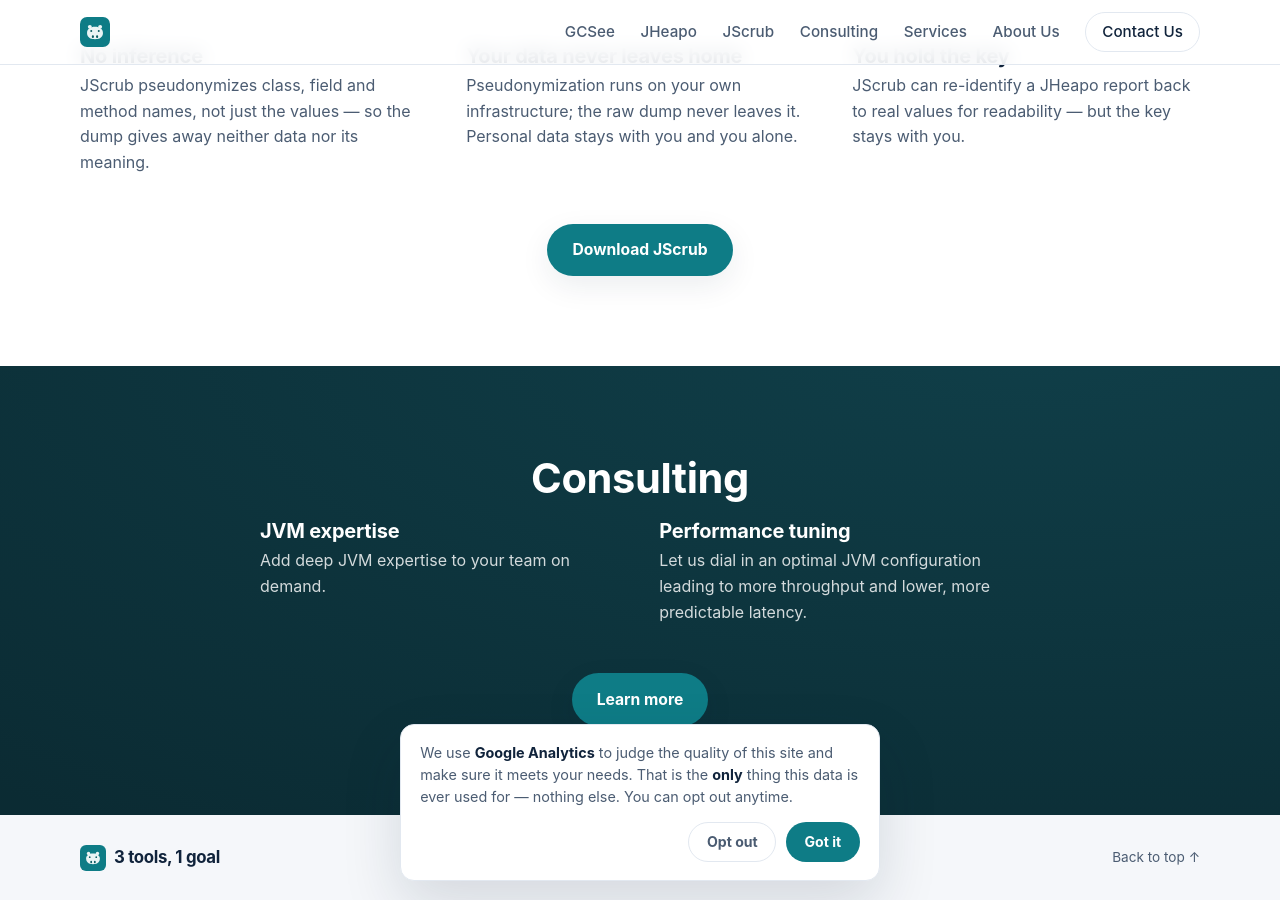
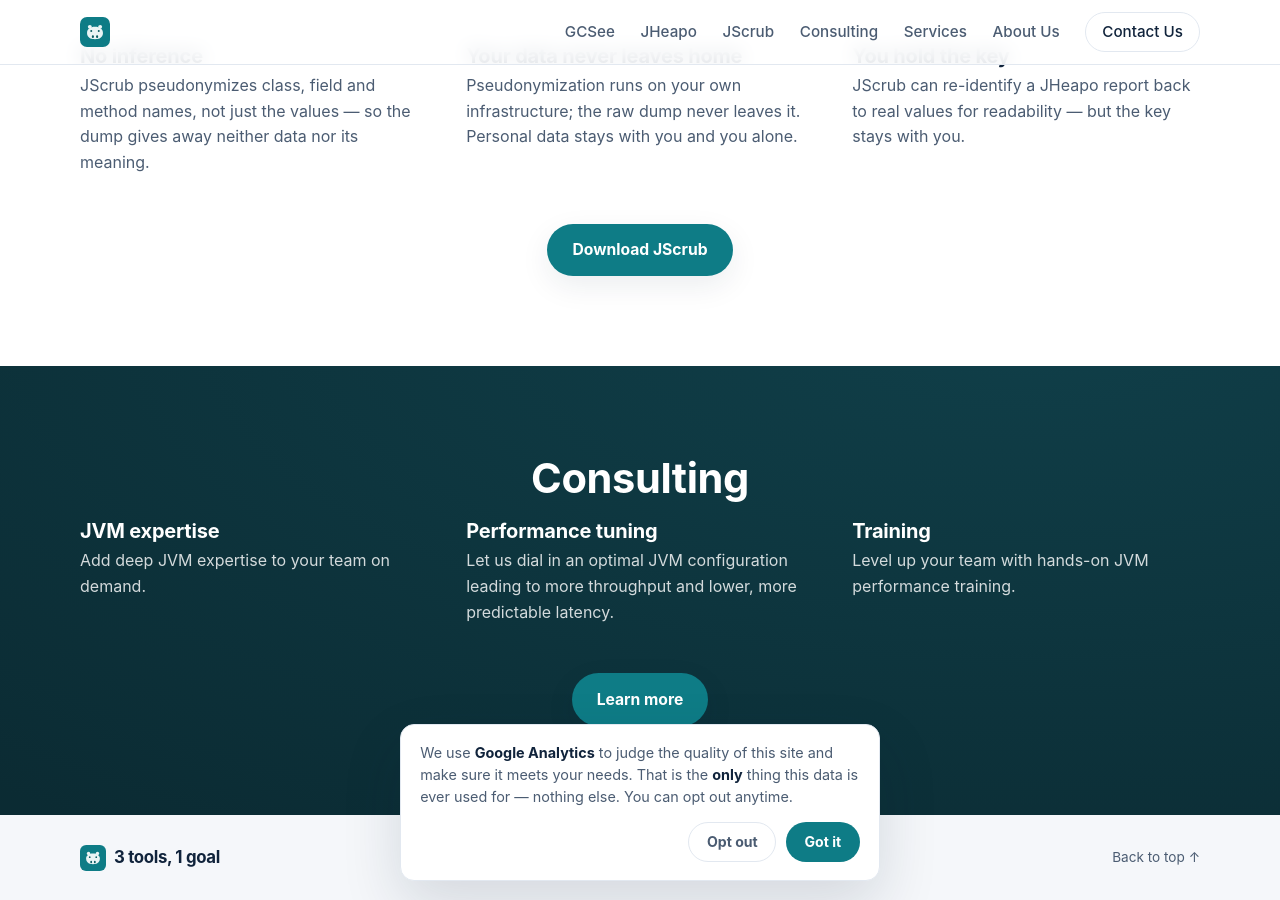
Before and after one commit to jheapo/jheapo.github.io, a Jekyll site: the page built from index.html, in a window 1280 px wide and 900 px high, scrolled down 2393 px. Built offline with Jekyll 4.4.1, drawn with Linux system fonts in a browser that asks for light colours.

Commit message:
Consulting: add Training as a third point
Back to the three-column flow (drop the two-up modifier) with a third
point, Training. Body is a placeholder pending final copy.

Co-Authored-By: Claude Opus 4.8 <noreply@anthropic.com>

```diff
--- a/index.html
+++ b/index.html
@@ -99,7 +99,7 @@ layout: default
 <section class="section section-brand" id="consulting">
   <div class="wrap">
     <h2 class="section-title">Consulting</h2>
-    <div class="jscrub-flow two-up">
+    <div class="jscrub-flow">
       <div class="jscrub-step">
         <h3>JVM expertise</h3>
         <p>Add deep JVM expertise to your team on demand.</p>
@@ -108,6 +108,10 @@ layout: default
         <h3>Performance tuning</h3>
         <p>Let us dial in an optimal JVM configuration leading to more throughput and lower, more predictable latency.</p>
       </div>
+      <div class="jscrub-step">
+        <h3>Training</h3>
+        <p>Level up your team with hands-on JVM performance training.</p>
+      </div>
     </div>
     <div class="jscrub-cta">
       <a class="btn btn-primary" href="{{ '/consulting/' | relative_url }}">Learn more</a>
```
